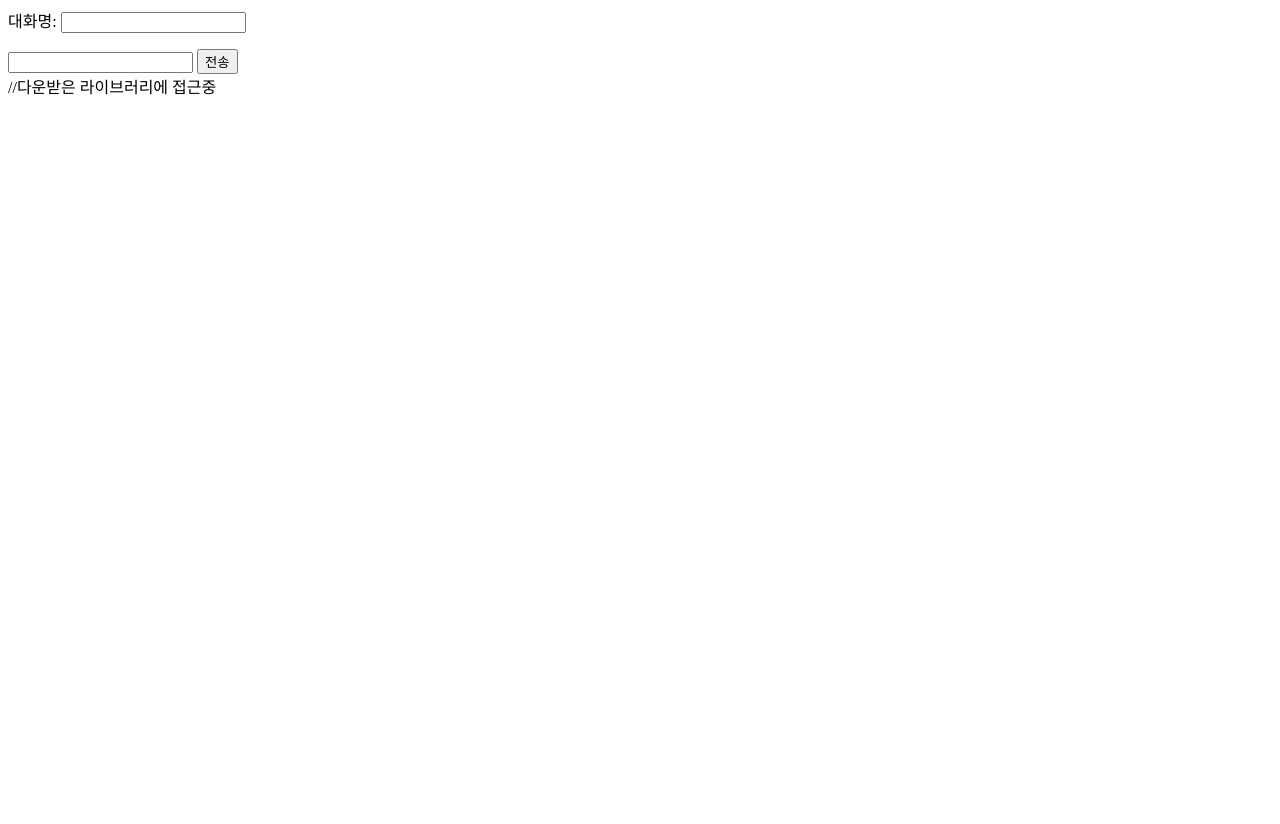
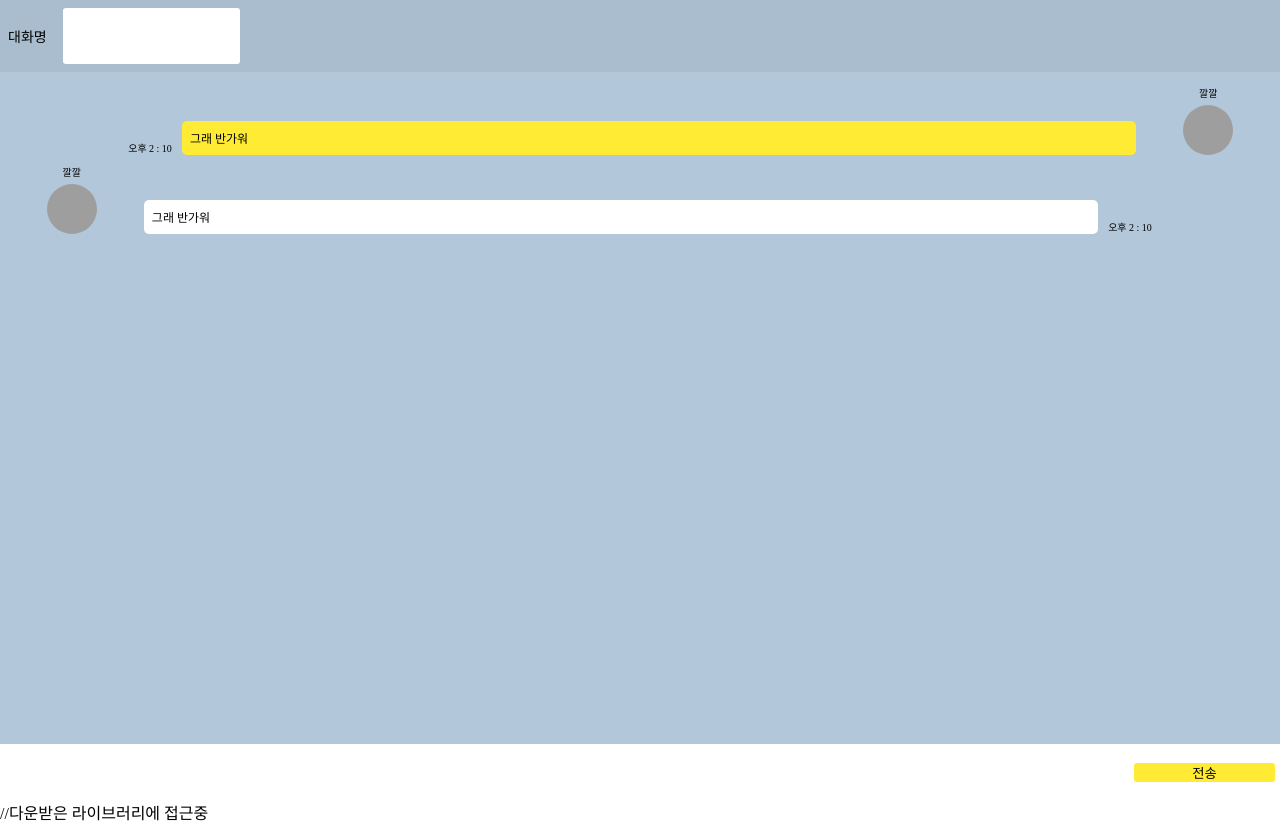
Before and after one commit to doraimong/chatting, a website: page src/index.html in a window 1280 px wide. Before the commit the page ends 800 px from the top, so only its background shows below. Drawn offline with nearby package versions, Linux system fonts and the light colour scheme; no server answers; grey boxes are pictures that could not be loaded.

Commit message:
css 작성 완료

```diff
--- a/package.json
+++ b/package.json
@@ -4,7 +4,8 @@
   "description": "",
   "main": "index.js",
   "scripts": {
-    "test": "echo \"Error: no test specified\" && exit 1"
+    "test": "echo \"Error: no test specified\" && exit 1",
+    "start": "node app.js"
   },
   "keywords": [],
   "author": "",
--- /dev/null
+++ b/src/css/style.css
@@ -0,0 +1,119 @@
+* {
+    margin:0;
+    padding: 0;
+}
+
+html, body {
+    height: 100%;
+}
+
+.wrapper {
+    height: 100%;
+    width: 100%;
+    display: flex;          /*flex로 세덩이 정렬 36분 봐*/
+    flex-direction: column; /*세로정렬*/
+    overflow: hidden;       /*넘치는거 숨기기*/
+}
+
+.user-container {   /*상*/
+    background: #a9bdce;
+    flex: 1;                /*플렉스 높이주기 비율값*/
+    display: flex;          /*내부 요소인 대화면과 input 태그를 정렬*/
+    justify-content: flex-start;    /*왼쪽에서부터 시작하게*/
+    align-items: center;            /*위 아래 정렬*/
+    padding:0.5rem;                 /*위 아래 여백*/
+}
+.user-container label {
+    font-size: 14px;
+    margin-right: 1rem;             /*대화명과 input 태그 사이 간격*/
+}
+.user-container input {
+    border-radius: 3px;             /*휘어지는 느낌 가미*/
+    border: none;                   /*테두리 없애*/
+    height: 100%;
+}
+
+
+.display-container{ /*중*/
+    flex: 12;
+    background: #b2c7d9;
+    overflow-y: scroll;             /*중앙부 실 대화 이루어지는 파트 스크롤*/
+}
+
+
+.input-container {  /*하*/
+    flex:1;
+    display: flex;
+    justify-content: stretch ;
+    align-items: center;
+}
+.input-container span{
+    display: flex;
+    justify-content: flex-start;       /*시작지점 정렬*/
+    align-items: center;                /*center해도 위아래로 정렬 안된이유는 span이 input container에 붙어서 그럼 그래서 위 input display: flex;justify-content: center; align-items: center; 를 해줌*/
+    padding: 0.3rem;
+    width: 100%;
+}
+.chatting-input {
+    font-size: 12px;
+    height: 100%;
+    flex: 8;
+    border: none;
+}
+.send-button {              /*@@@@@@@@위아래 패딩5프로 씩주면 꽉참 옆에 채팅도 주면 꽉참*/
+    flex: 1;
+    background: #ffeb33;
+    border: none;
+    height: 50%;
+    border-radius: 3px;
+}
+
+.chatting-list li {
+    width: 90%;
+    padding: 0.3rem;
+    display: flex;
+    justify-content: flex-start;        /*좌측부터 시작*/
+    align-items: flex-end;              /*그래 반가워를 밑으로 정렬 44분15초*/
+    margin-top: 0.5rem;                 /*li들간 간격*/
+}
+
+.profile {      /*채팅창에 프로필 */
+    display:flex;
+    flex-direction: column;
+    align-items: center;
+    justify-content: center;
+    flex: 1;
+}
+.profile .user {
+    font-size: 10px;
+    margin-bottom: 0.3rem;
+}
+.profile .image {   /*프로필 이미지 */
+    border-radius: 50%;
+    object-fit: cover;  /*이미지 크기 달라도 딱 맞게 들어간다*/
+    width: 50px;
+    height: 50px;
+}
+.message {
+    border-radius: 5px;
+    padding: 0.5rem;
+    font-size: 12px;
+    margin: 0 5px;
+    flex: 7;
+}
+.time {
+    font-size: 10px;
+    margin: 0 5px;
+}
+
+.sent {
+    flex-direction: row-reverse;    /*앞에 flex를 줫기때문에 사용 가능 -> 역으로 */
+    float: right;                   /*옆에 딱 붙게 한다*/
+}
+
+.sent .message {
+    background: #ffeb33;
+}
+.received .message {
+    background: #fff;
+}
--- a/src/index.html
+++ b/src/index.html
@@ -5,18 +5,40 @@
     <meta http-equiv="X-UA-Compatible" content="IE=edge">
     <meta name="viewport" content="width=<device-width>, initial-scale=1.0">
     <title>Document</title>
+    <link rel="stylesheet" href="css/style.css">
 </head>
 <body>
     <div class="wrapper">
         <div class="user-container">
-            대화명: <input type="text" id="nickname">
+            <label for="nickname">대화명</label>
+            <input type="text" id="nickname">
         </div>
         <div class="display-container">
-            <ul class="chatting-list"></ul>
+            <ul class="chatting-list">
+                <li class="sent">
+                    <span class="profile">
+                        <span class="user">깔깔</span>
+                        <img class= "image" src="http://placeimg.com/50/50/any" alt="any">
+                    </span>
+                    <span class="message">그래 반가워</span>
+                    <span class="time">오후 2 : 10</span>
+                </li>
+                <li class="received">
+                    <span class="profile">
+                        <span class="user">깔깔</span>
+                        <img class= "image" src="http://placeimg.com/50/50/any" alt="any">
+                    </span>
+                    <span class="message">그래 반가워</span>
+                    <span class="time">오후 2 : 10</span>
+                </li>
+            </ul>
         </div>
         <div class="input-container">
-            <input type="text" class="chatting-input">
-            <button class="send-button">전송</button>
+            <span>
+                <input type="text" class="chatting-input">
+                <button class="send-button">전송</button>
+            </span>
+
         </div>
     </div>
     <script src="/socket.io/socket.io.js"></script>  //다운받은 라이브러리에 접근중
```
